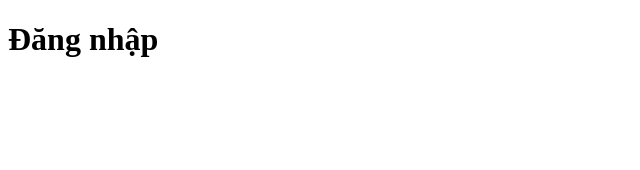
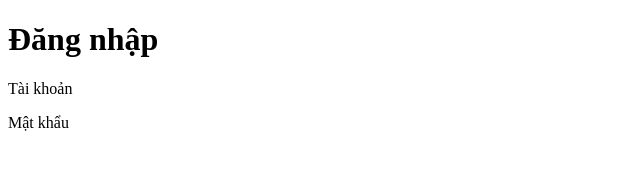
Before and after one commit to dgnhtminh/be-bai-04, a plain HTML site: page login.html in a window 1280 px wide. Shown: the whole page, without its empty margins (0-640 px from the left). Drawn offline with Linux system fonts and the light colour scheme.

Commit message:
updated page login

```diff
--- a/login.html
+++ b/login.html
@@ -7,5 +7,9 @@
 </head>
 <body>
     <h1>Đăng nhập</h1>
+
+    <p>Tài khoản</p>
+
+    <p>Mật khẩu</p>
 </body>
 </html>
```
